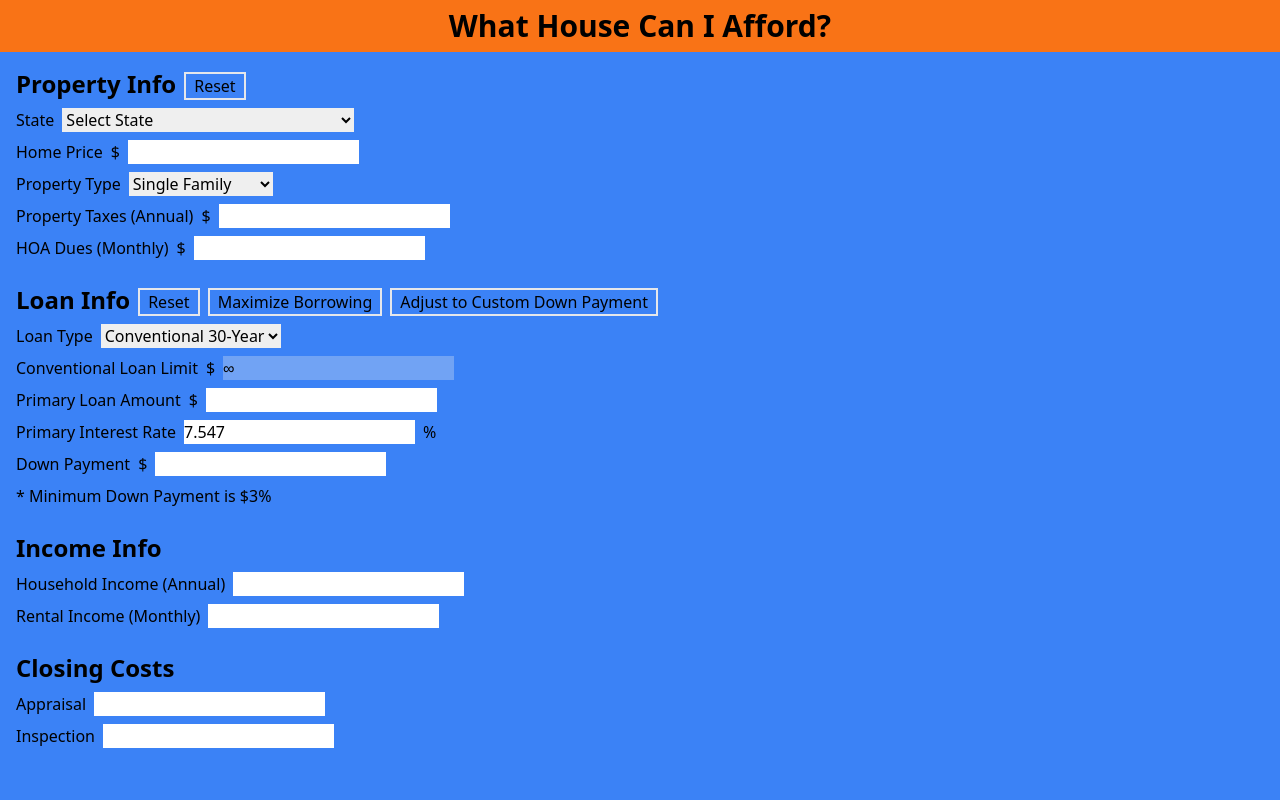
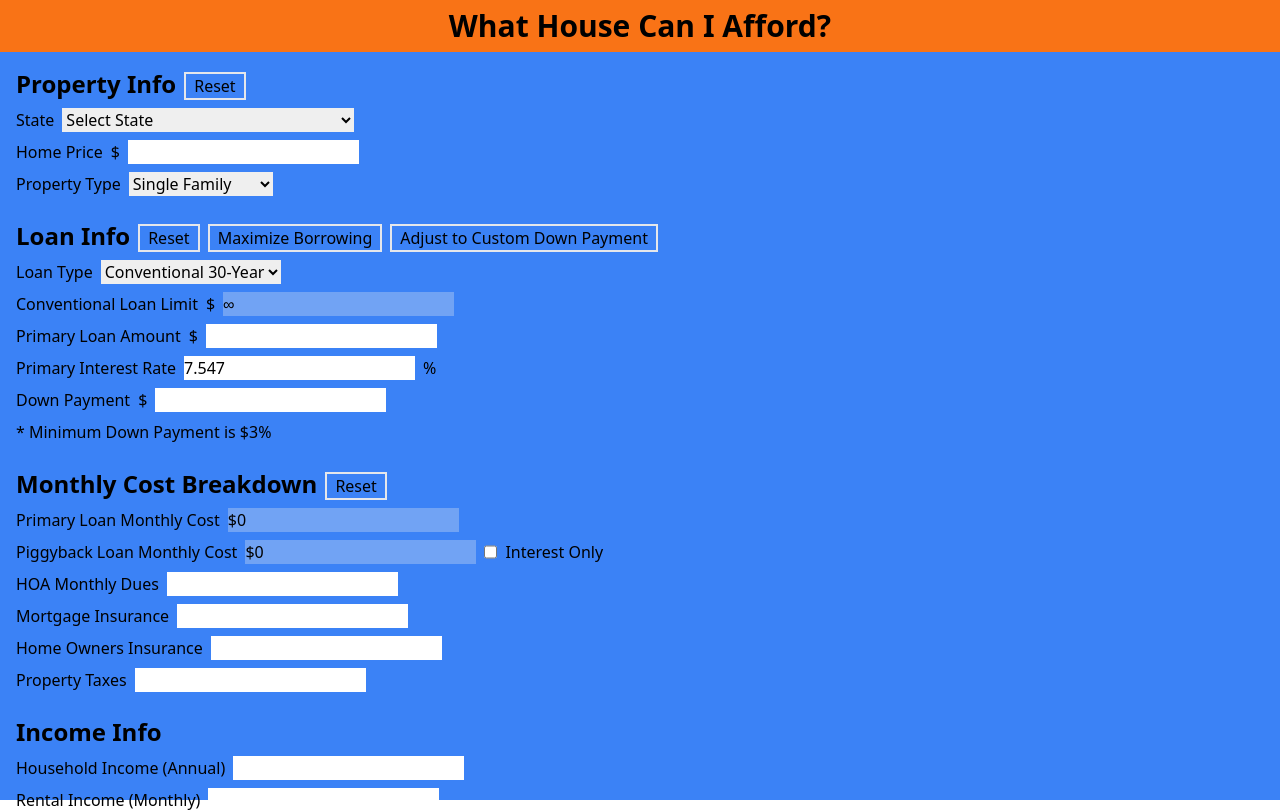
Before and after one commit to samueltanner/mortgage_app, a Next.js app: page / in a window 1280 px wide. Shown: the top 812 px of the page. Built offline with nearby package versions, Linux system fonts and the light colour scheme.

Commit message:
gets monthly cost breakdown working

```diff
--- /dev/null
+++ b/src/components/MonthlyCostsCard.tsx
@@ -0,0 +1,105 @@
+import { getCleanNumber } from '@/lib/helpers'
+import { useState } from 'react'
+
+interface MonthlyCostsBreakdownProps {
+  primaryLoanAmount: string
+  primaryInterestRate: number | undefined
+  piggybackInterestRate: number | undefined
+  piggyBackLoanAmount: string
+  FHAInterestRate: number | undefined
+}
+export const MonthlyCostsBreakdown = ({
+  primaryLoanAmount,
+  primaryInterestRate,
+  piggybackInterestRate,
+  piggyBackLoanAmount,
+  FHAInterestRate,
+}: MonthlyCostsBreakdownProps) => {
+  const [interestOnly, setInterestOnly] = useState<boolean>(false)
+  const calculateLoanMonthlyCost = (
+    loan: string,
+    monthCount: number,
+    interestRate: number,
+    interestOnly: boolean = false,
+  ) => {
+    const principal = getCleanNumber(loan)
+    const monthlyInterestRate = interestRate / 1200 // convert annual interest rate to monthly
+    const numerator = monthlyInterestRate * principal
+    const denominator = 1 - Math.pow(1 + monthlyInterestRate, -monthCount)
+    const monthlyPayment = numerator / denominator
+    const interestOnlyPayment = principal * monthlyInterestRate
+    return Math.floor(interestOnly ? interestOnlyPayment : monthlyPayment)
+  }
+
+  const primaryLoanMonthlyCost = calculateLoanMonthlyCost(
+    primaryLoanAmount,
+    12 * 30,
+    primaryInterestRate || 0,
+  )
+
+  const piggyBackMonthlyCost = calculateLoanMonthlyCost(
+    piggyBackLoanAmount,
+    12 * 30,
+    piggybackInterestRate || 0,
+    interestOnly,
+  )
+
+  return (
+    <div className="flex flex-col gap-2 items-start w-full">
+      <span className="flex gap-2">
+        <p className="text-2xl font-bold">Monthly Cost Breakdown</p>
+        <button className="border-2 px-2 w-fit h-fit mt-1" onClick={() => {}}>
+          Reset
+        </button>
+      </span>
+      <span className="flex gap-2">
+        <label>Primary Loan Monthly Cost</label>
+        <input
+          disabled
+          value={primaryLoanMonthlyCost.toLocaleString('en-US', {
+            style: 'currency',
+            currency: 'USD',
+            maximumFractionDigits: 0,
+          })}
+        />
+      </span>
+      <span className="flex gap-2">
+        <label>Piggyback Loan Monthly Cost</label>
+        <input
+          disabled
+          value={piggyBackMonthlyCost.toLocaleString('en-US', {
+            style: 'currency',
+            currency: 'USD',
+            maximumFractionDigits: 0,
+          })}
+        />
+        <input
+          type="checkbox"
+          id="interestOnly"
+          name="interestOnly"
+          value="Bike"
+          onChange={(e) => {
+            setInterestOnly(e.target.checked)
+          }}
+        />
+        <label htmlFor="interestOnly">Interest Only</label>
+      </span>
+      <span className="flex gap-2">
+        <label>HOA Monthly Dues</label>
+        <input />
+      </span>
+      <span className="flex gap-2">
+        <label>Mortgage Insurance</label>
+        <input />
+      </span>
+      <span className="flex gap-2">
+        <label>Home Owners Insurance</label>
+        <input />
+      </span>
+      <span className="flex gap-2">
+        <label>Property Taxes</label>
+        <input />
+      </span>
+    </div>
+  )
+}
--- /dev/null
+++ b/src/components/PropertyInfoCard.tsx
@@ -0,0 +1,124 @@
+import { County, State } from '@/lib/types'
+import { parsePrice, handlePriceChange, getCleanNumber } from '@/lib/helpers'
+
+interface PropertyInfoCardProps {
+  selectedState: string | undefined
+  setSelectedState: (state: string) => void
+  states: State[]
+  counties: County[] | undefined
+  selectedCounty: County | undefined
+  setSelectedCounty: (county: County | undefined) => void
+  homePrice: string
+  setHomePrice: (price: string) => void
+  propertyType: number
+  setPropertyType: (type: number) => void
+}
+export const PropertyInfoCard = ({
+  selectedState,
+  setSelectedState,
+  states,
+  counties,
+  selectedCounty,
+  setSelectedCounty,
+  homePrice,
+  setHomePrice,
+  propertyType,
+  setPropertyType,
+}: PropertyInfoCardProps) => {
+  const resetPropertyVars = () => {
+    setSelectedState('initial')
+    setSelectedCounty(undefined)
+    setHomePrice('')
+    setPropertyType(1)
+
+  }
+
+  return (
+    <div className="flex flex-col gap-2 items-start w-full">
+      <span className="flex gap-2">
+        <p className="text-2xl font-bold">Property Info</p>
+        <button
+          className="border-2 px-2 w-fit h-fit mt-1"
+          onClick={() => {
+            resetPropertyVars()
+          }}
+        >
+          Reset
+        </button>
+      </span>
+
+      <span className="flex gap-2">
+        <label htmlFor="state">State</label>
+        <select
+          id="state"
+          onChange={(e) => {
+            setSelectedState(e.target.value)
+          }}
+          value={selectedState}
+        >
+          <option disabled value={'initial'}>
+            Select State
+          </option>
+          {states.map((state) => (
+            <option key={state.name} value={state.abbreviation}>
+              {state.name} ({state.abbreviation})
+            </option>
+          ))}
+        </select>
+      </span>
+      {selectedState !== 'initial' && (
+        <span className="flex gap-2">
+          <label htmlFor="state">County/Region</label>
+          <select
+            id="state"
+            className=""
+            onChange={(e) => {
+              const selectedCounty = counties?.find(
+                (county) => county.id === e.target.value,
+              )
+              setSelectedCounty(selectedCounty)
+            }}
+            defaultValue="initial"
+          >
+            <option disabled value="initial">
+              Select Region
+            </option>
+            {counties?.map((county) => (
+              <option key={county.id} value={county.id}>
+                {county.county}
+              </option>
+            ))}
+          </select>
+        </span>
+      )}
+      <span className="flex gap-2">
+        <label htmlFor="price">Home Price</label>
+        $
+        <input
+          id="price"
+          placeholder={
+            selectedCounty && parsePrice(selectedCounty?.median) + ' (median)'
+          }
+          onChange={(e) => {
+            setHomePrice(handlePriceChange(e.target.value))
+          }}
+          value={homePrice}
+        />
+      </span>
+      <span className="flex gap-2">
+        <label htmlFor="propertyType">Property Type</label>
+        <select
+          id="propertyType"
+          onChange={(e) => setPropertyType(parseInt(e.target.value))}
+          value={propertyType}
+        >
+          <option value="1">Single Family</option>
+          <option disabled>---Multi-Family---</option>
+          <option value="2">Duplex</option>
+          <option value="3">Triplex</option>
+          <option value="4">Fourplex</option>
+        </select>
+      </span>
+    </div>
+  )
+}
--- a/src/lib/helpers.ts
+++ b/src/lib/helpers.ts
@@ -24,3 +24,8 @@ export const parsePrice = (
   export const getCleanNumber = (price: string) => {
     return Number(price?.replace(/,/g, ''))
   }
+
+  export const handleNumberInputChange = (event: React.ChangeEvent<HTMLInputElement>) => {
+    const newValue = event.target.valueAsNumber;
+    return newValue;
+  };
--- a/src/pages/index.tsx
+++ b/src/pages/index.tsx
@@ -4,15 +4,21 @@ import { states, rates_by_county } from '@/lib/data'
 import { County, State } from '@/lib/types'
 import { parsePrice, getCleanNumber, handlePriceChange } from '@/lib/helpers'
 import { LoanInfoCard } from '@/components/LoanInfoCard'
+import { PropertyInfoCard } from '@/components/PropertyInfoCard'
+import { MonthlyCostsBreakdown } from '@/components/MonthlyCostsCard'
 
 export default function Home() {
-  const [primaryInterestRate, setPrimaryInterestRate] = useState<number>(7.547)
-  const [FHAInterestRate, setFHAInterestRate] = useState<number>(7.45)
-  const [piggybackInterestRate, setPiggybackInterestRate] =
-    useState<number>(9.1)
+  const [primaryInterestRate, setPrimaryInterestRate] = useState<
+    number | undefined
+  >(7.547)
+  const [FHAInterestRate, setFHAInterestRate] = useState<number | undefined>(
+    7.45,
+  )
+  const [piggybackInterestRate, setPiggybackInterestRate] = useState<
+    number | undefined
+  >(9.1)
   const [loanType, setLoanType] = useState<string>('conventional')
   const [piggyBackLoanAmount, setPiggyBackLoanAmount] = useState<string>('')
-  // const [mortgageInsurance, setMortgageInsurance] = useState<boolean>(true)
   const [counties, setCounties] = useState<County[] | undefined>(undefined)
   const [selectedState, setSelectedState] = useState<string | undefined>(
     'initial',
@@ -85,15 +91,6 @@ export default function Home() {
       return setFHALoanLimit(selectedCounty.fha_4)
   }, [selectedCounty, loanType, propertyType, selectedState])
 
-  const resetPropertyVars = () => {
-    setSelectedState('initial')
-    setSelectedCounty(undefined)
-    setHomePrice('')
-    setPropertyType(1)
-    setPropertyTax('')
-    setHOADues('')
-  }
-
   return (
     <>
       <Head>
@@ -111,91 +108,71 @@ export default function Home() {
             <p className="text-3xl font-extrabold">What House Can I Afford?</p>
           </div>
           <div className="flex flex-col w-full justify-around mt-4 gap-6">
-            <div className="flex flex-col gap-2 items-start w-full">
+            <PropertyInfoCard
+              selectedState={selectedState}
+              setSelectedState={setSelectedState}
+              states={states}
+              counties={counties}
+              selectedCounty={selectedCounty}
+              setSelectedCounty={setSelectedCounty}
+              homePrice={homePrice}
+              setHomePrice={setHomePrice}
+              propertyType={propertyType}
+              setPropertyType={setPropertyType}
+            />
+
+            <LoanInfoCard
+              loanType={loanType}
+              conventionalLoanLimit={conventionalLoanLimit}
+              FHAInterestRate={FHAInterestRate}
+              setLoanType={setLoanType}
+              setPrimaryLoanAmount={setPrimaryLoanAmount}
+              FHALoanLimit={FHALoanLimit}
+              setFHAInterestRate={setFHAInterestRate}
+              setPiggybackInterestRate={setPiggybackInterestRate}
+              setFHALoanAmount={setFHALoanAmount}
+              setDownPayment={setDownPayment}
+              setPrimaryInterestRate={setPrimaryInterestRate}
+              setConventionalLoanLimit={setConventionalLoanLimit}
+              piggybackInterestRate={piggybackInterestRate}
+              FHALoanAmount={FHALoanAmount}
+              primaryInterestRate={primaryInterestRate}
+              homePrice={homePrice}
+              downPayment={downPayment}
+              primaryLoanAmount={primaryLoanAmount}
+              propertyType={propertyType}
+              piggyBackLoanAmount={piggyBackLoanAmount}
+              setPiggyBackLoanAmount={setPiggyBackLoanAmount}
+            />
+
+            <MonthlyCostsBreakdown
+              primaryLoanAmount={primaryLoanAmount}
+              primaryInterestRate={primaryInterestRate}
+              piggybackInterestRate={piggybackInterestRate}
+              piggyBackLoanAmount={piggyBackLoanAmount}
+              FHAInterestRate={FHAInterestRate}
+            />
+
+            <div className="flex flex-col gap-2">
+              <p className="text-2xl font-bold">Income Info</p>
               <span className="flex gap-2">
-                <p className="text-2xl font-bold">Property Info</p>
-                <button
-                  className="border-2 px-2 w-fit h-fit mt-1"
-                  onClick={() => {
-                    resetPropertyVars()
-                  }}
-                >
-                  Reset
-                </button>
-              </span>
-
-              <span className="flex gap-2">
-                <label htmlFor="state">State</label>
-                <select
-                  id="state"
-                  onChange={(e) => {
-                    setSelectedState(e.target.value)
-                  }}
-                  value={selectedState}
-                >
-                  <option disabled value={'initial'}>
-                    Select State
-                  </option>
-                  {states.map((state) => (
-                    <option key={state.name} value={state.abbreviation}>
-                      {state.name} ({state.abbreviation})
-                    </option>
-                  ))}
-                </select>
-              </span>
-              {selectedState !== 'initial' && (
-                <span className="flex gap-2">
-                  <label htmlFor="state">County/Region</label>
-                  <select
-                    id="state"
-                    className=""
-                    onChange={(e) => {
-                      const selectedCounty = counties?.find(
-                        (county) => county.id === e.target.value,
-                      )
-                      setSelectedCounty(selectedCounty)
-                    }}
-                    defaultValue="initial"
-                  >
-                    <option disabled value="initial">
-                      Select Region
-                    </option>
-                    {counties?.map((county) => (
-                      <option key={county.id} value={county.id}>
-                        {county.county}
-                      </option>
-                    ))}
-                  </select>
-                </span>
-              )}
-              <span className="flex gap-2">
-                <label htmlFor="price">Home Price</label>
-                $
-                <input
-                  id="price"
-                  placeholder={
-                    selectedCounty &&
-                    parsePrice(selectedCounty?.median) + ' (median)'
-                  }
-                  onChange={(e) => {
-                    setHomePrice(handlePriceChange(e.target.value))
-                  }}
-                  value={homePrice}
-                />
+                <label>Household Income (Annual)</label>
+                <input />
               </span>
               <span className="flex gap-2">
-                <label htmlFor="propertyType">Property Type</label>
-                <select
-                  id="propertyType"
-                  onChange={(e) => setPropertyType(parseInt(e.target.value))}
-                  value={propertyType}
-                >
-                  <option value="1">Single Family</option>
-                  <option disabled>---Multi-Family---</option>
-                  <option value="2">Duplex</option>
-                  <option value="3">Triplex</option>
-                  <option value="4">Fourplex</option>
-                </select>
+                <label>Rental Income (Monthly)</label>
+                <input />
+              </span>
+            </div>
+            <div className="flex flex-col gap-2">
+              <p className="text-2xl font-bold">Closing Costs</p>
+              <span className="flex gap-2">
+                <label>Appraisal</label>
+                <input />
+              </span>
+              <span className="flex gap-2">
+                <label>Inspection</label>
+                <input />
               </span>
               <span className="flex gap-2">
                 <label htmlFor="propTax">Property Taxes (Annual)</label>
@@ -229,53 +206,6 @@ export default function Home() {
                 />
               </span>
             </div>
-
-            <LoanInfoCard
-              loanType={loanType}
-              conventionalLoanLimit={conventionalLoanLimit}
-              FHAInterestRate={FHAInterestRate}
-              setLoanType={setLoanType}
-              setPrimaryLoanAmount={setPrimaryLoanAmount}
-              FHALoanLimit={FHALoanLimit}
-              setFHAInterestRate={setFHAInterestRate}
-              setPiggybackInterestRate={setPiggybackInterestRate}
-              setFHALoanAmount={setFHALoanAmount}
-              setDownPayment={setDownPayment}
-              setPrimaryInterestRate={setPrimaryInterestRate}
-              setConventionalLoanLimit={setConventionalLoanLimit}
-              piggybackInterestRate={piggybackInterestRate}
-              FHALoanAmount={FHALoanAmount}
-              primaryInterestRate={primaryInterestRate}
-              homePrice={homePrice}
-              downPayment={downPayment}
-              primaryLoanAmount={primaryLoanAmount}
-              propertyType={propertyType}
-              piggyBackLoanAmount={piggyBackLoanAmount}
-              setPiggyBackLoanAmount={setPiggyBackLoanAmount}
-            />
-
-            <div className="flex flex-col gap-2">
-              <p className="text-2xl font-bold">Income Info</p>
-              <span className="flex gap-2">
-                <label>Household Income (Annual)</label>
-                <input />
-              </span>
-              <span className="flex gap-2">
-                <label>Rental Income (Monthly)</label>
-                <input />
-              </span>
-            </div>
-            <div className="flex flex-col gap-2">
-              <p className="text-2xl font-bold">Closing Costs</p>
-              <span className="flex gap-2">
-                <label>Appraisal</label>
-                <input />
-              </span>
-              <span className="flex gap-2">
-                <label>Inspection</label>
-                <input />
-              </span>
-            </div>
           </div>
         </div>
       </main>
```
Also changed, not shown: src/components/LoanInfoCard.tsx (+36 -16 lines).
